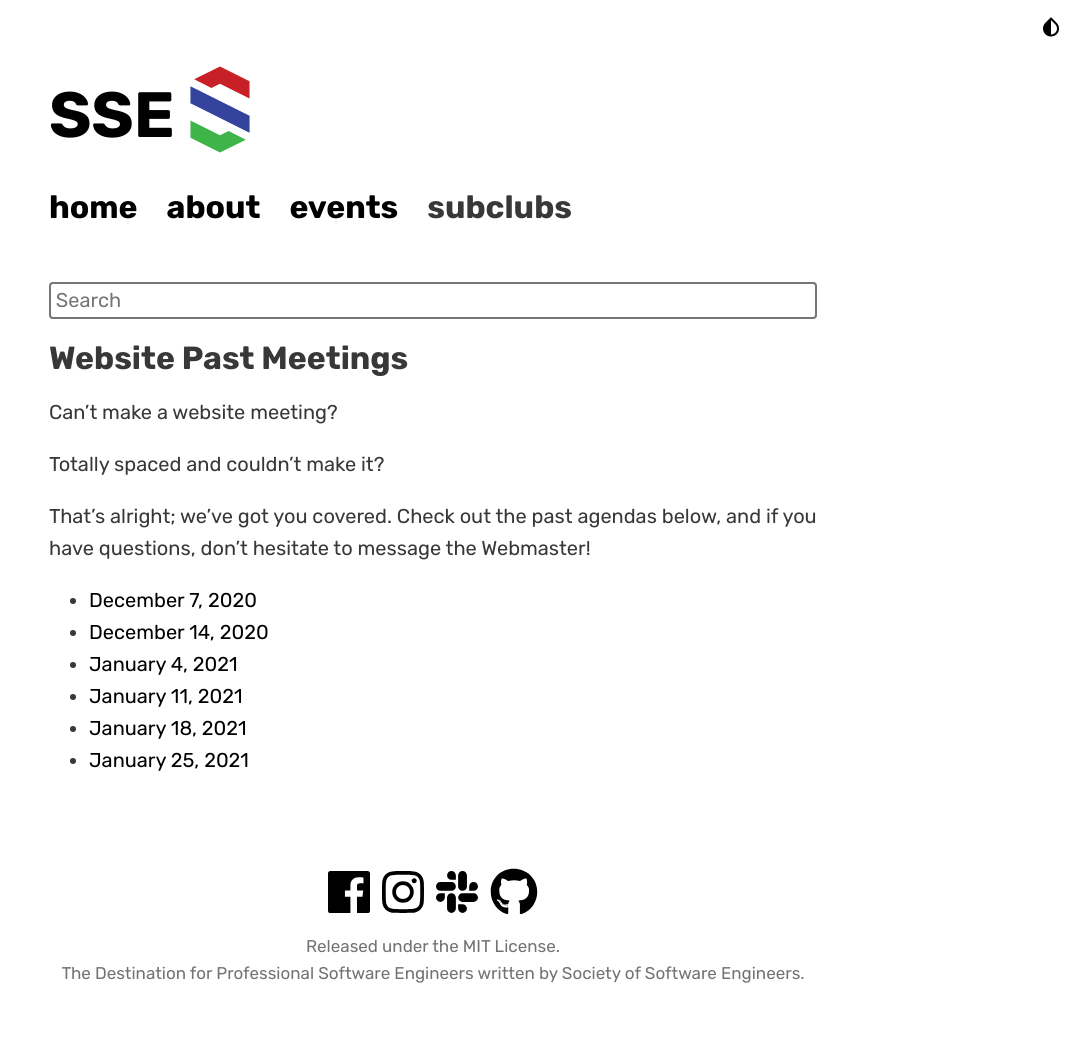
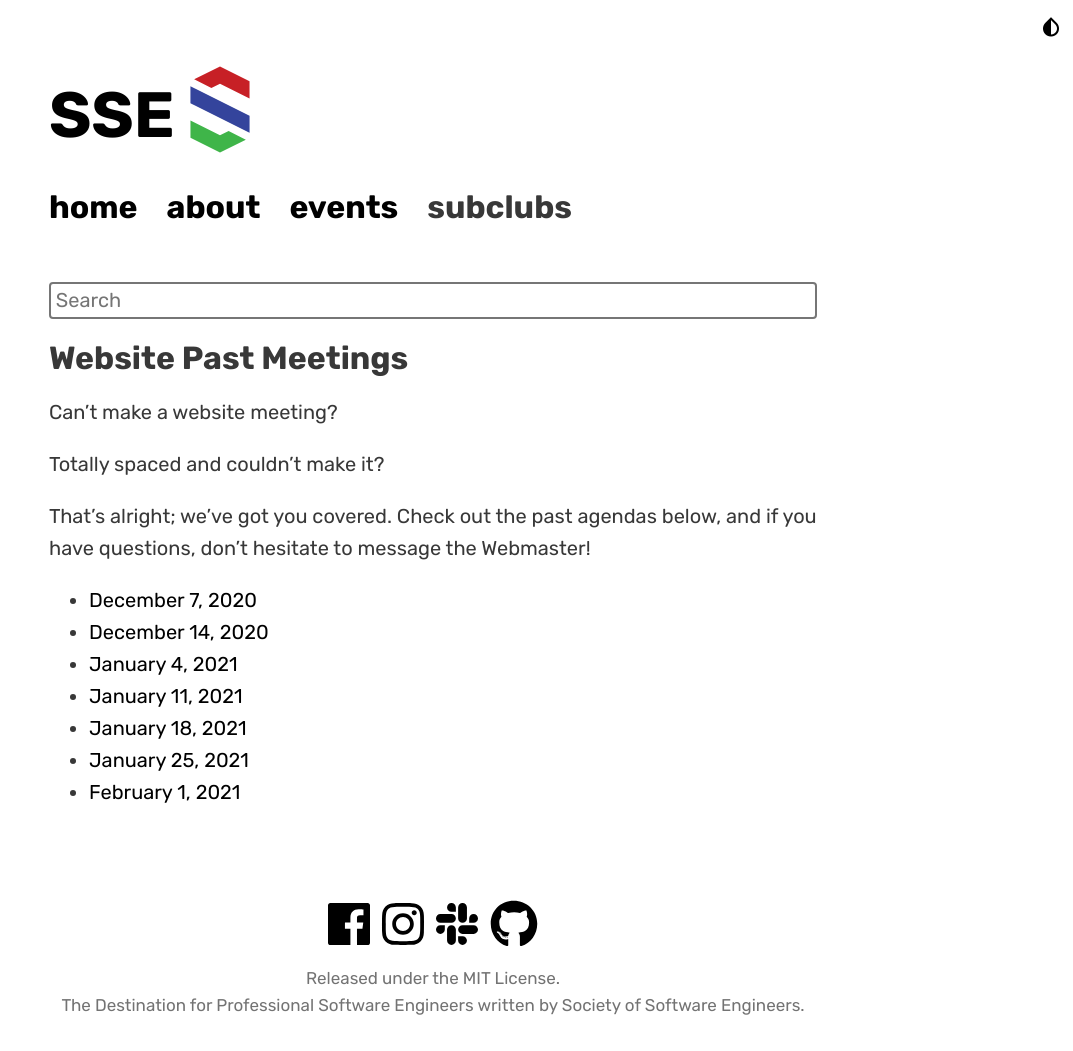
Before and after one commit to msoe-sse/msoe-sse.github.io, a Jekyll site: the page built from _events/pastMeetings.md, in a window 1280 px wide. Shown: the whole page, without its empty margins (207-1280 px from the left). Built offline with Jekyll 4.4.1, drawn with Linux system fonts in a browser that asks for light colours; nearby versions of some CDN libraries; some web fonts are replaced; before the commit the page ends 1019 px from its top, so only the background shows below that.

Commit message:
Update pastMeetings.yml

```diff
--- a/_data/pastMeetings.yml
+++ b/_data/pastMeetings.yml
@@ -15,3 +15,6 @@
 
 - date: January 25, 2021
   link: https://docs.google.com/document/d/17IrEAXPKk2eyqCk4FgTIruMDTeP24KHfdPRZQHNpipU/edit?usp=sharing
+
+- date: February 1, 2021
+  link: https://docs.google.com/document/d/1P6x091ufVn_EXWiorEGIpSZcyX0MOKWzIMEdbDe7p-0/edit?usp=sharing
```
